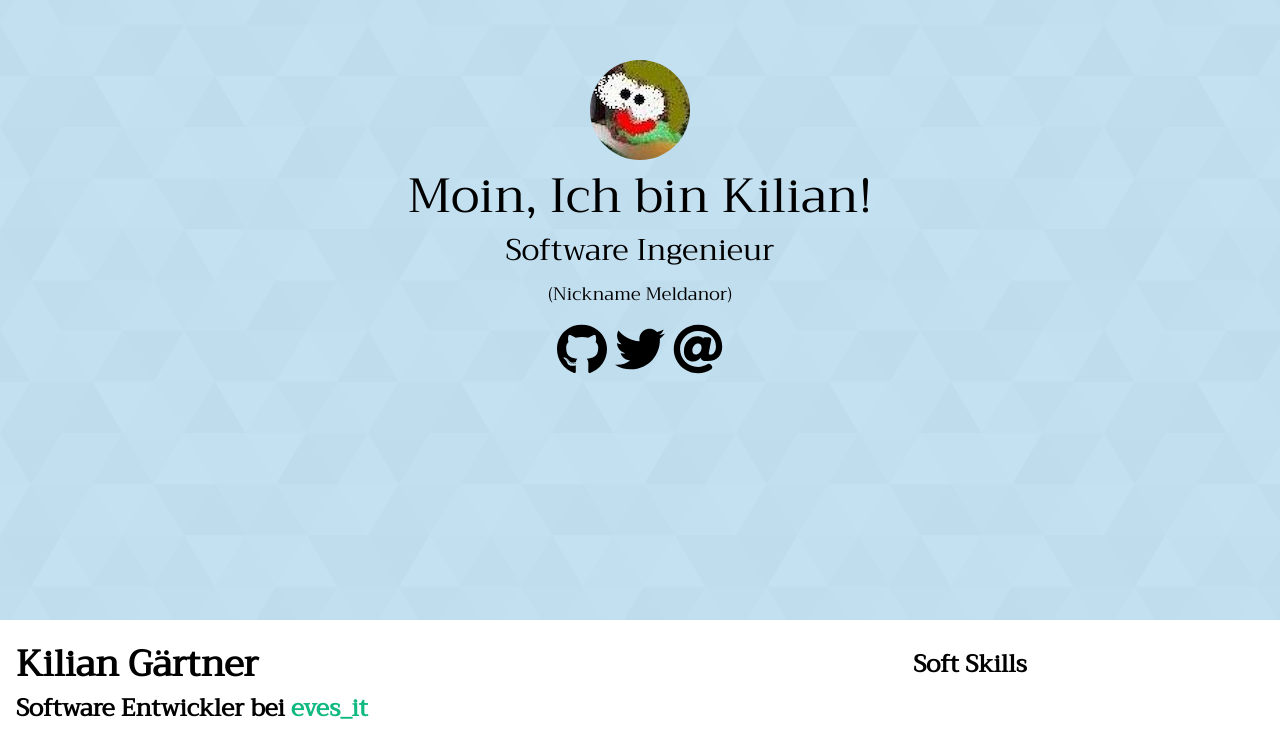
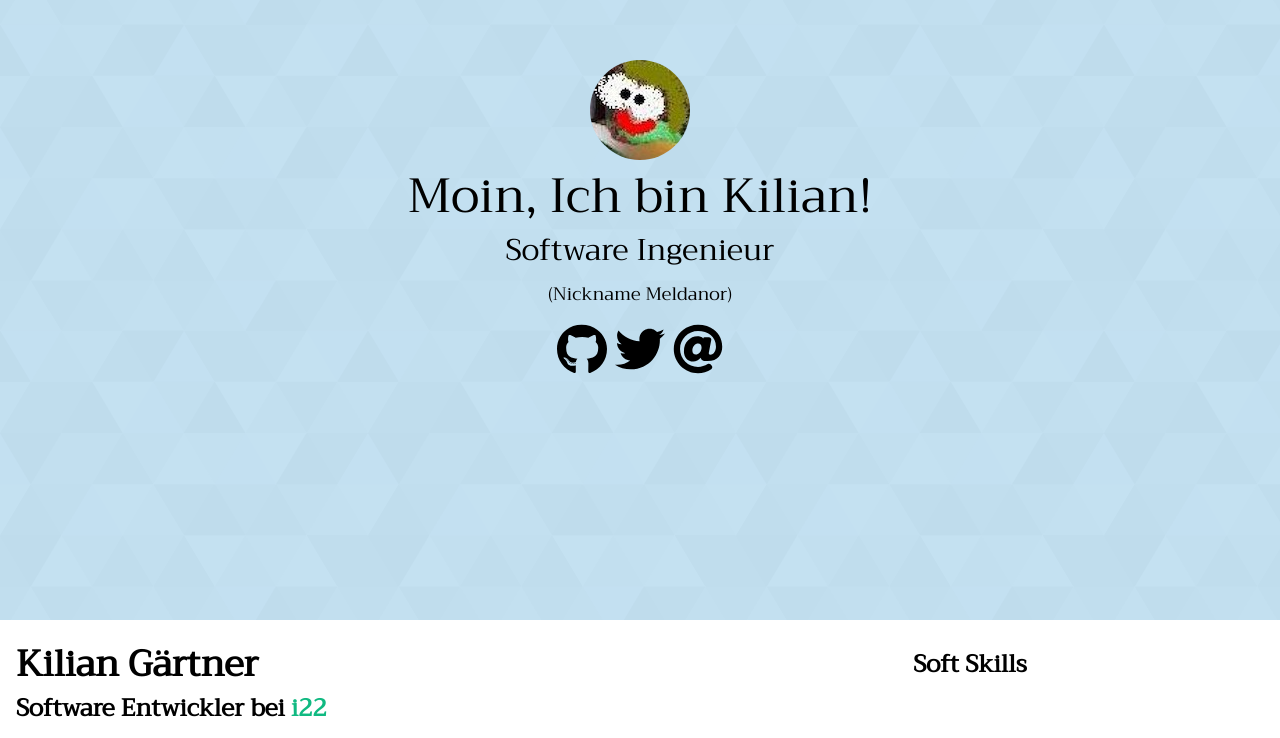
Before and after one commit to Meldanor/PersonalWebpage, a Nuxt app: page / in a window 1280 px wide. Shown: the part 180-918 px from the top of the page. Built offline with nearby package versions, Linux system fonts and the light colour scheme.

Commit message:
Update current company

```diff
--- a/components/Description.vue
+++ b/components/Description.vue
@@ -6,10 +6,10 @@
     <h3 class="pt-2 text-2xl font-semibold">
       Software Entwickler bei
       <a
-        href="https://eves.de"
+        href="https://www.i22.de/"
         target="_blank"
         rel="noreferrer"
-      >eves_it</a>
+      >i22</a>
     </h3>
     <div class="pt-4 text-lg tracking-wide text-justify">
       <p>
@@ -28,7 +28,7 @@
         Besonders interessant für mich sind Projekte mit Anforderungen an Skalierbarkeit und Performance.
       </p>
     </div>
-    <blockquote class="relative pt-8 text-xl italic">
+    <blockquote class="relative pt-8 text-xl italic text-justify">
       <p class="mb-4">
         Wer aufhört, besser zu werden, hat aufgehört, gut zu sein.
       </p>
```
